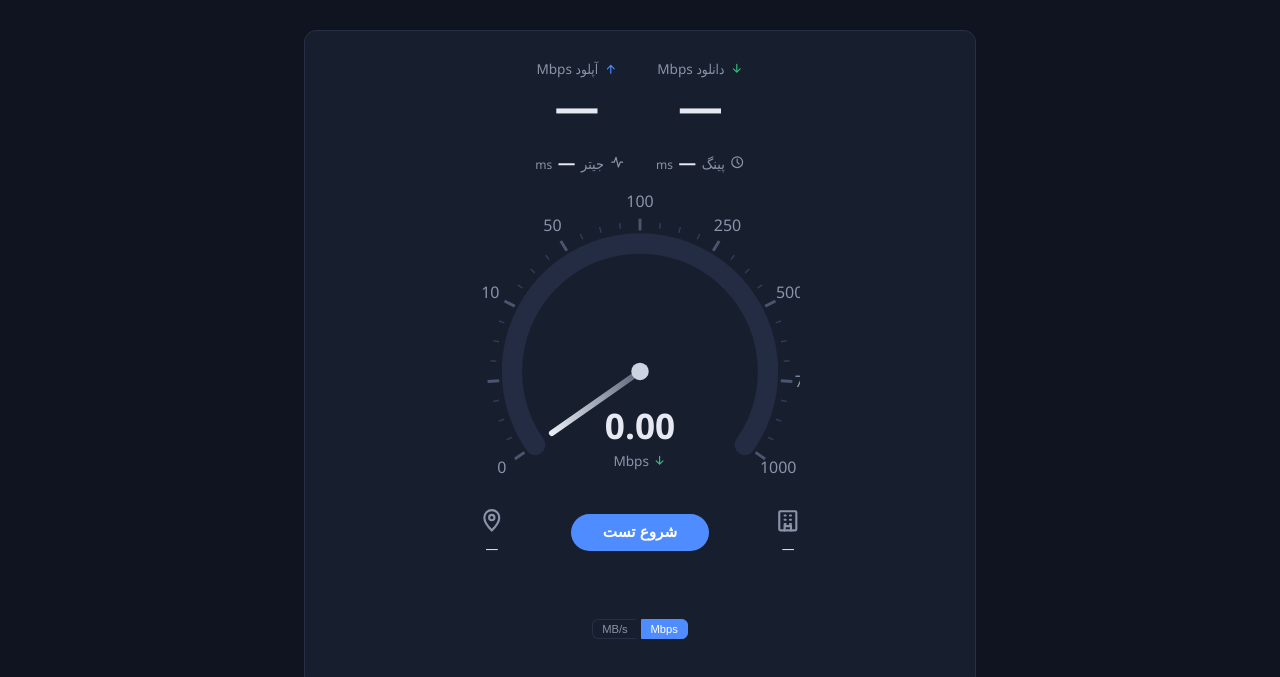
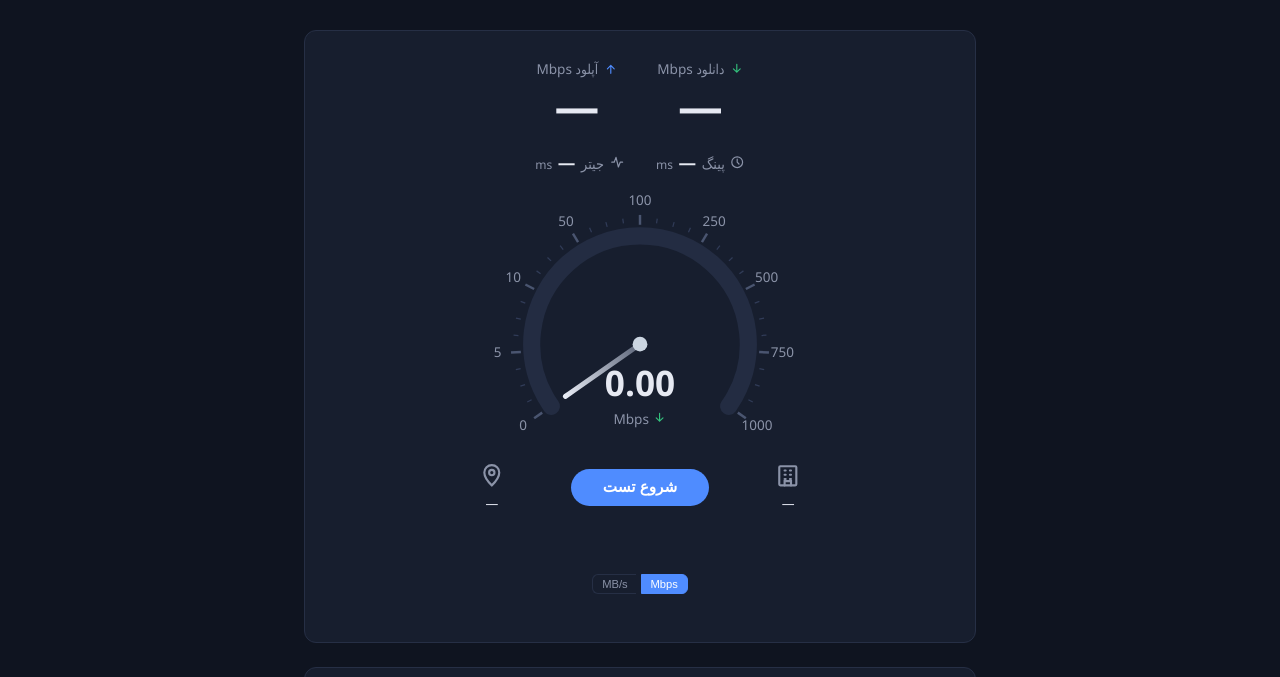
Before and after one commit to mehrshadfasaei/netTAPESH, a plain HTML site: page frontend/index.html in a window 1280 px wide. Shown: the part 117-794 px from the top of the page. Drawn offline with Linux system fonts and the light colour scheme; no server answers.

Commit message:
Fix gauge tick labels ("500"/"750") getting clipped at the SVG edge
The label radius (dial radius + offset) for ticks near the right side
of the sweep landed almost exactly on the viewBox's right edge —
"500" and "750" (and especially "750", nearly horizontal at ~94° from
vertical) rendered with their text cut off mid-character. Widened the
viewBox horizontally (kept the dial itself the same size/position,
just gave the label ring room on both sides) instead of shrinking the
dial or the label font to fit.

Verified with Playwright: all major tick labels (0/5/10/50/100/250/
500/750/1000) render fully inside the SVG now.

```diff
--- a/frontend/index.html
+++ b/frontend/index.html
@@ -90,7 +90,7 @@
            rotation and the digital readout below it change per test —
            see speedToAngle()/updateGauge() in speedtest.js. ---- -->
       <div class="speedo-wrap">
-        <svg id="speedoSvg" class="speedo-svg" viewBox="0 -12 220 202"></svg>
+        <svg id="speedoSvg" class="speedo-svg" viewBox="-20 -12 260 202"></svg>
         <div class="speedo-readout">
           <span id="gaugeLiveValue" class="speedo-value">0.00</span>
           <span class="speedo-unit">
```
